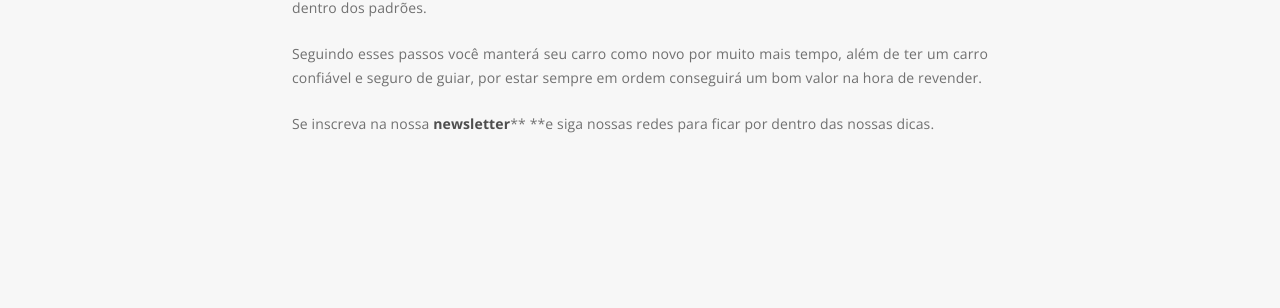
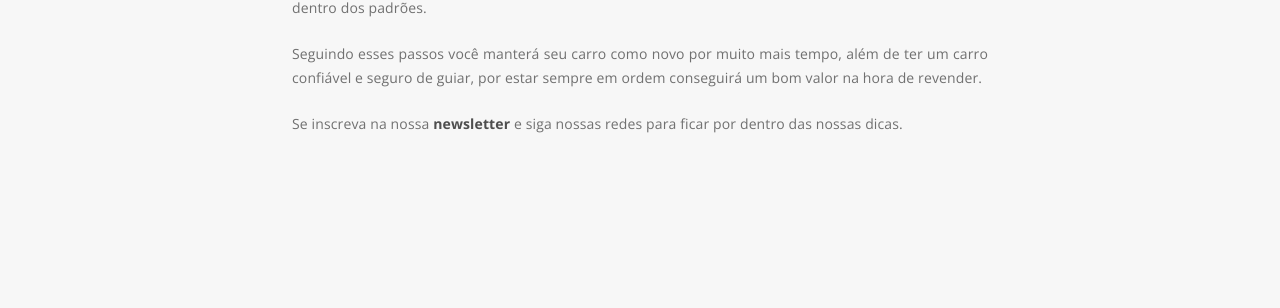
Before and after one commit to art3-propaganda/jal, a Jekyll site: the page built from _posts/2018-07-05-seu-carro-tem-folga-na-direção.md, in a window 1280 px wide and 900 px high, scrolled down 1829 px. Shown: the part 213-521 px from the top of the window. Built offline with Jekyll 4.4.1, drawn with Linux system fonts in a browser that asks for light colours; a script that is not in the unit is left out.

```diff
--- a/_posts/2018-07-05-seu-carro-tem-folga-na-direção.md
+++ b/_posts/2018-07-05-seu-carro-tem-folga-na-direção.md
@@ -19,4 +19,4 @@ Feito o diagnóstico de que existe folga, falta de fluído ou ressecamento das m
 
 Seguindo esses passos você manterá seu carro como novo por muito mais tempo, além de ter um carro confiável e seguro de guiar, por estar sempre em ordem conseguirá um bom valor na hora de revender.
 
-Se inscreva na nossa [**newsletter**](https://jalautopecas.com/#subscribe-section1)** **e siga nossas redes para ficar por dentro das nossas dicas.
+Se inscreva na nossa [**newsletter**](https://jalautopecas.com/#subscribe-section1) e siga nossas redes para ficar por dentro das nossas dicas.
```
